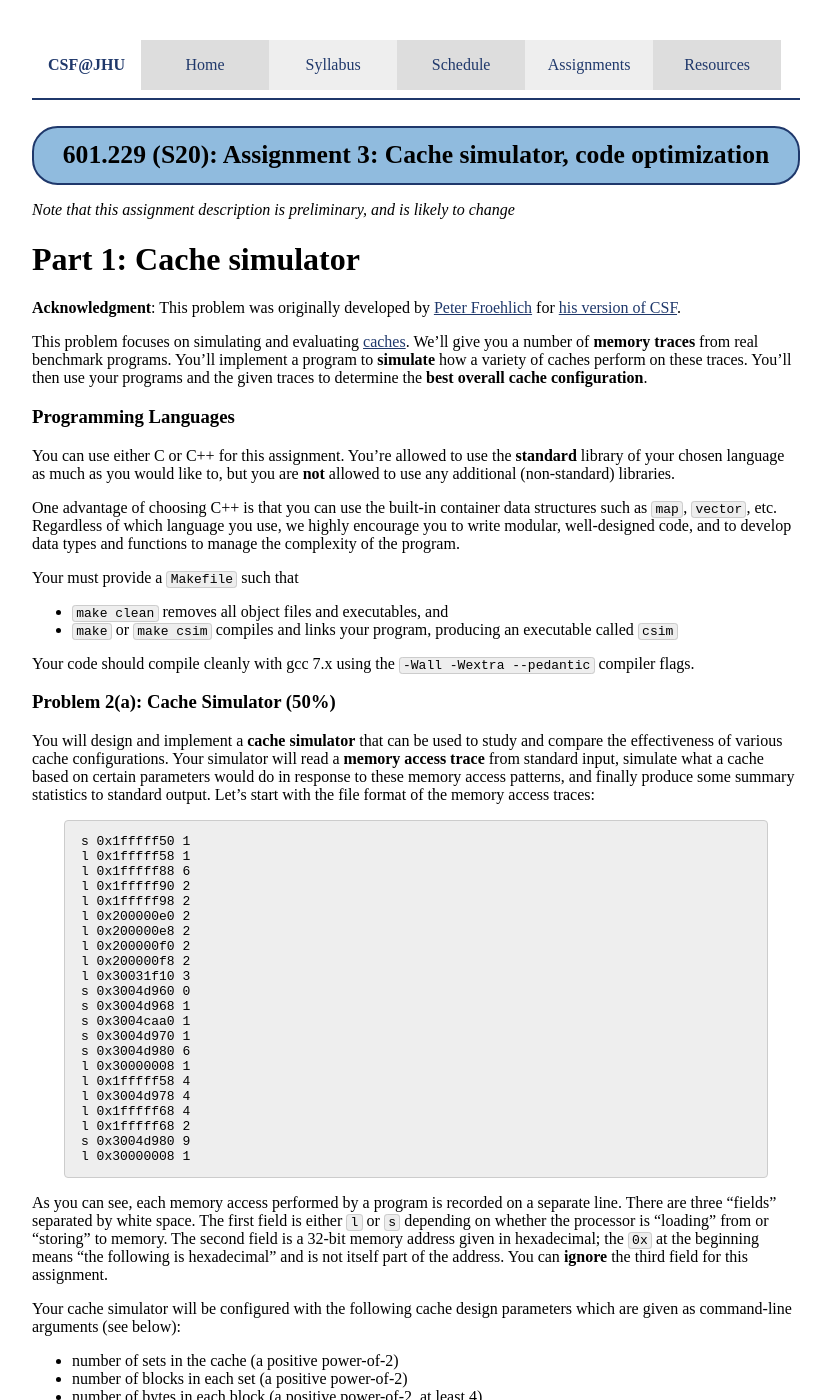
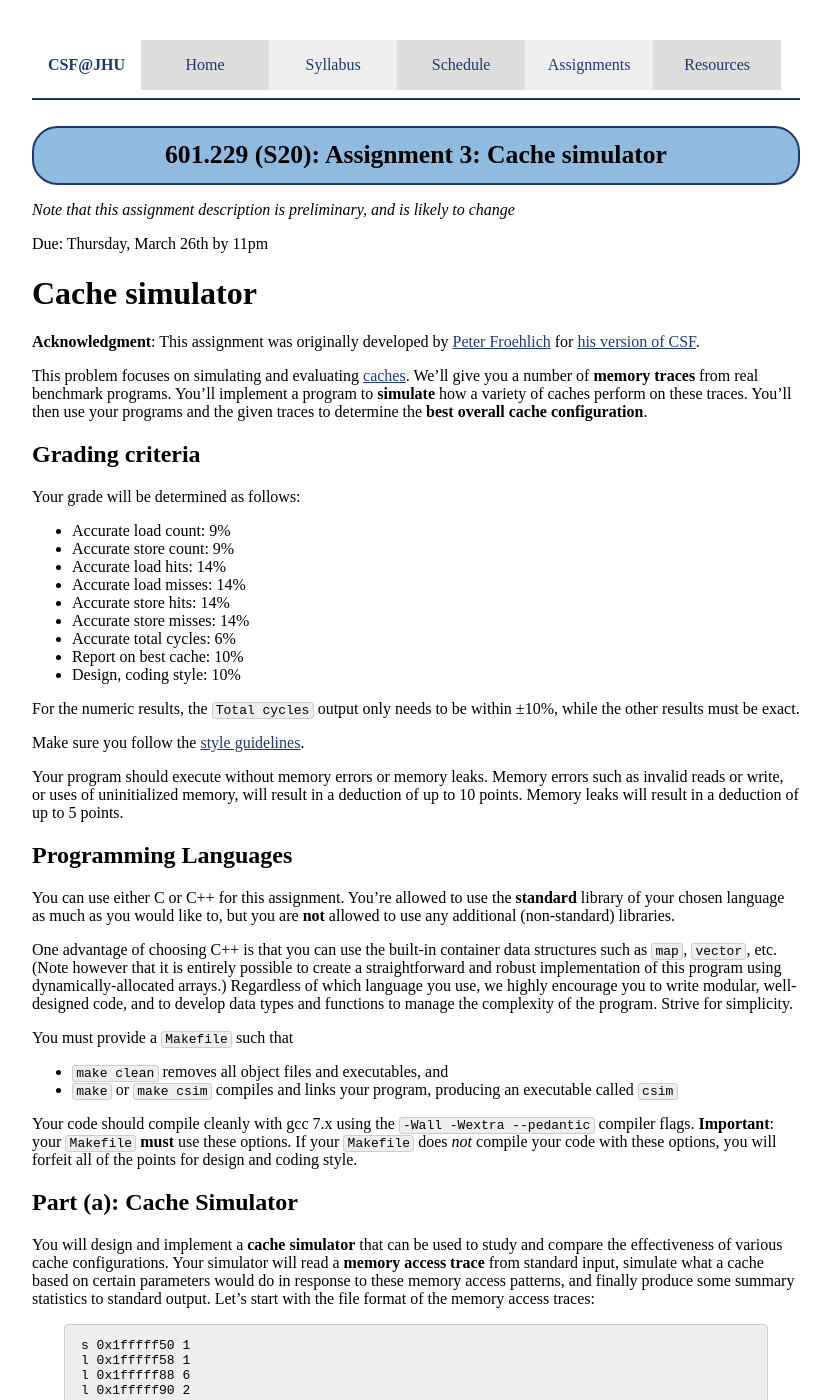
Before and after one commit to jhucsf/spring2020, a Jekyll site: the page built from assign/assign03.md, in a window 1280 px wide and 1400 px high. Shown: the whole window, without its empty margins (224-1055 px from the left). Built offline with Jekyll 4.4.1, drawn with Linux system fonts in a browser that asks for light colours; some of the changed text lies outside the part shown.

Commit message:
getting ready for assignment 3

````diff
--- a/assign/assign03.md
+++ b/assign/assign03.md
@@ -1,13 +1,15 @@
 ---
 layout: default
-title: "Assignment 3: Cache simulator, code optimization"
+title: "Assignment 3: Cache simulator"
 ---
 
 *Note that this assignment description is preliminary, and is likely to change*
 
-# Part 1: Cache simulator
+Due: Thursday, March 26th by 11pm
 
-**Acknowledgment**: This problem was originally developed by
+# Cache simulator
+
+**Acknowledgment**: This assignment was originally developed by
 [Peter Froehlich](https://www.cs.jhu.edu/~phf) for [his version of
 CSF](https://www.cs.jhu.edu/~phf/2018/fall/cs229).
 
@@ -18,7 +20,27 @@ implement a program to **simulate** how a variety of caches perform on
 these traces. You’ll then use your programs and the given traces to
 determine the **best overall cache configuration**.
 
-### Programming Languages
+## Grading criteria
+
+Your grade will be determined as follows:
+
+* Accurate load count: 9%
+* Accurate store count: 9%
+* Accurate load hits: 14%
+* Accurate load misses: 14%
+* Accurate store hits: 14%
+* Accurate store misses: 14%
+* Accurate total cycles: 6%
+* Report on best cache: 10%
+* Design, coding style: 10%
+
+For the numeric results, the `Total cycles` output only needs to be within &plusmn;10%, while the other results must be exact.
+
+Make sure you follow the [style guidelines](style.html).
+
+Your program should execute without memory errors or memory leaks.  Memory errors such as invalid reads or write, or uses of uninitialized memory, will result in a deduction of up to 10 points.  Memory leaks will result in a deduction of up to 5 points.
+
+## Programming Languages
 
 You can use either C or C++ for this assignment. You’re allowed to use
 the **standard** library of your chosen language as much as you would
@@ -27,18 +49,23 @@ like to, but you are **not** allowed to use any additional
 
 One advantage of choosing C++ is that you can use the built-in
 container data structures such as `map`, `vector`, etc.
-Regardless of which language you use, we highly encourage you to
+(Note however that it is entirely possible to create a straightforward
+and robust implementation of this program using dynamically-allocated
+arrays.) Regardless of which language you use, we highly encourage you to
 write modular, well-designed code, and to develop data types and
-functions to manage the complexity of the program.
+functions to manage the complexity of the program.  Strive for simplicity.
 
-Your must provide a `Makefile` such that
+You must provide a `Makefile` such that
 
 * `make clean` removes all object files and executables, and
 * `make` or `make csim` compiles and links your program, producing an executable called `csim`
 
 Your code should compile cleanly with gcc 7.x using the `-Wall -Wextra --pedantic` compiler flags.
+**Important**: your `Makefile` **must** use these options.  If your `Makefile`
+does *not* compile your code with these options, you will forfeit all of
+the points for design and coding style.
 
-### Problem 2(a): Cache Simulator (50%)
+## Part (a): Cache Simulator
 
 You will design and implement a **cache simulator** that can be used to
 study and compare the effectiveness of various cache configurations.
@@ -156,7 +183,7 @@ After the simulation is complete, your cache simulator is expected to
 print the following summary information in **exactly** the format given
 below:
 
-<pre>
+<div class="highlighter-rouge"><pre>
 Total loads: <i>count</i>
 Total stores: <i>count</i>
 Load hits: <i>count</i>
@@ -164,7 +191,7 @@ Load misses: <i>count</i>
 Store hits: <i>count</i>
 Store misses: <i>count</i>
 Total cycles: <i>count</i>
-</pre>
+</pre></div>
 
 The <tt><i>count</i></tt> value is simply an occurrence count.  As a concrete example,
 here is an example invocation of the program on one of the example traces, `gcc.trace`:
@@ -222,17 +249,17 @@ make the other design parameters work. Also, sanity-check your simulator
 frequently with simple, hand-crafted traces for which you can still
 derive manually what the behavior should be.
 
-*More hints coming soon...* (Sorry, no more hints will be forthcoming
-on this assignment description page, but please do check out
-[Piazza](http://piazza.com/jhu/fall2019/601229)).
+Note that accurate cycle counting is only worth 6% of the total assignment
+grade.  Make sure that loads and stores are modeled correctly with accurate
+hit and miss counts before being too concerned about counting cycles.
 
-### Problem 2(b): Best Cache? (6%)
+### Part (b): Best cache
 
-For the second problem, you’ll use the memory traces as well as your
+For part (b), you’ll use the memory traces as well as your
 simulator to determine which cache configuration has the **best overall
 effectiveness**. You should take a variety of properties into account:
 hit rates, miss penalties, total cache size (including overhead), etc.
-In your `README` describe in detail what experiments you ran (and
+In your `README`, describe in detail what experiments you ran (and
 why\!), what results you got (and how\!), and what, in your opinion, is
 the best cache configuration of them all.
 
@@ -242,10 +269,25 @@ The memory traces above come from a similar programming assignment by
 Steven Swanson at the University of California, San Diego. Thank you
 Steven\!
 
-# Part 2: Code optimization
+## Submitting
 
-TODO
+Create a zipfile that has your `Makefile`, source and header files, and
+`README` file. All of the files should be in the top level directory of
+the zipfile. As an example, if your zipfile is called `assign3.zip`, the
+command `unzip -l assign3.zip` might produce the following output:
 
-# Deliverables, submitting
+```
+Archive:  assign3.zip
+  Length      Date    Time    Name
+---------  ---------- -----   ----
+    15225  2020-02-25 12:27   main.c
+      149  2020-02-25 12:27   Makefile
+    12075  2020-02-25 12:28   README
+---------                     -------
+    27449                     3 files
+```
 
-TODO
+Your exact output will almost certainly differ, for example, depending on
+how you structured your cache simulator program.
+
+Upload your zipfile to [Gradescope](https://www.gradescope.com) as **Assignment3**.
````
Also changed, not shown: other parts of assign/assign03.md (+7 -7 lines), assign/assign04.md (+1 -1 lines), assignments.md (+4 -1 lines), 7 other files.
